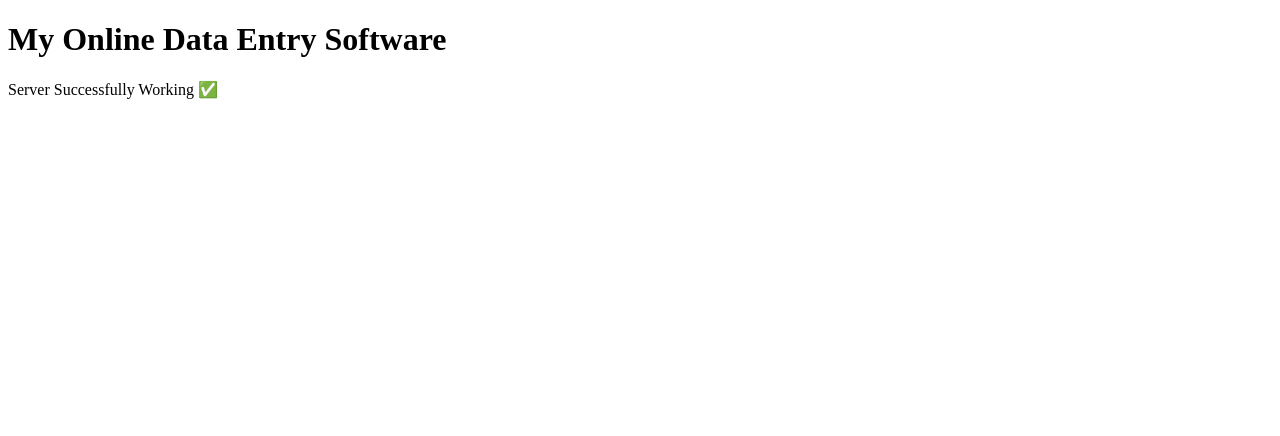
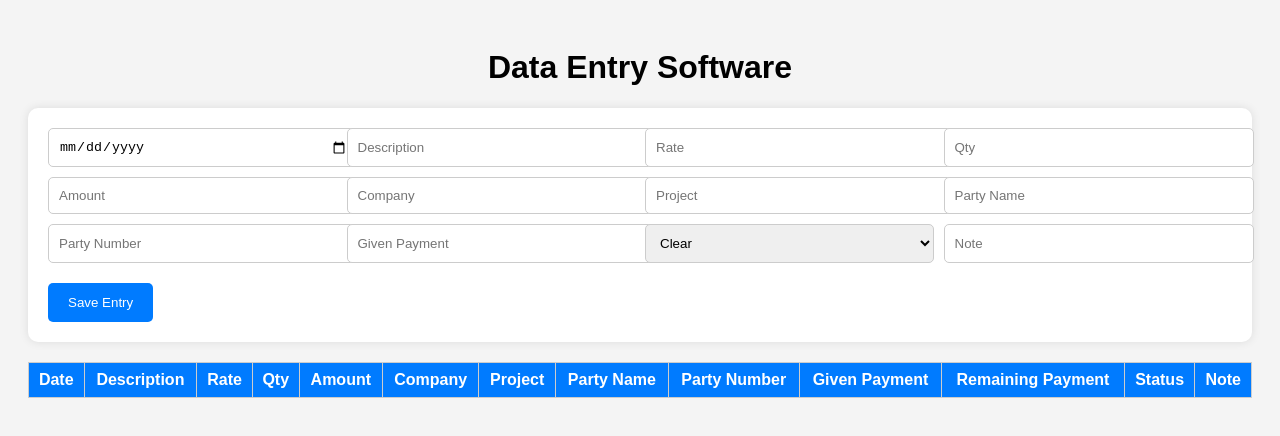
Before and after one commit to softwareweb248-cpu/data-entry-project, a website: page public/index.html in a window 1280 px wide. Drawn offline with Linux system fonts and the light colour scheme.

Commit message:
form added

```diff
--- a/public/index.html
+++ b/public/index.html
@@ -1,13 +1,188 @@
 <!DOCTYPE html>
-<html>
+<html lang="en">
 <head>
-  <title>My Data Entry Software</title>
+  <meta charset="UTF-8">
+  <meta name="viewport" content="width=device-width, initial-scale=1.0">
+  <title>Data Entry Software</title>
+
+  <style>
+
+    body{
+      font-family: Arial;
+      background:#f4f4f4;
+      padding:20px;
+    }
+
+    h1{
+      text-align:center;
+    }
+
+    .form-box{
+      background:white;
+      padding:20px;
+      border-radius:10px;
+      box-shadow:0 0 10px rgba(0,0,0,0.1);
+      margin-bottom:20px;
+    }
+
+    .grid{
+      display:grid;
+      grid-template-columns:repeat(4,1fr);
+      gap:10px;
+    }
+
+    input, select{
+      padding:10px;
+      width:100%;
+      border:1px solid #ccc;
+      border-radius:5px;
+    }
+
+    button{
+      margin-top:20px;
+      padding:12px 20px;
+      border:none;
+      background:#007bff;
+      color:white;
+      border-radius:5px;
+      cursor:pointer;
+    }
+
+    button:hover{
+      background:#0056b3;
+    }
+
+    table{
+      width:100%;
+      border-collapse:collapse;
+      background:white;
+    }
+
+    table th, table td{
+      border:1px solid #ccc;
+      padding:8px;
+      text-align:center;
+    }
+
+    table th{
+      background:#007bff;
+      color:white;
+    }
+
+  </style>
+
 </head>
 <body>
 
-<h1>My Online Data Entry Software</h1>
+<h1>Data Entry Software</h1>
 
-<p>Server Successfully Working ✅</p>
+<div class="form-box">
+
+  <div class="grid">
+
+    <input type="date" id="date">
+
+    <input type="text" id="description" placeholder="Description">
+
+    <input type="number" id="rate" placeholder="Rate">
+
+    <input type="number" id="qty" placeholder="Qty">
+
+    <input type="number" id="amount" placeholder="Amount">
+
+    <input type="text" id="company" placeholder="Company">
+
+    <input type="text" id="project" placeholder="Project">
+
+    <input type="text" id="partyName" placeholder="Party Name">
+
+    <input type="text" id="partyNumber" placeholder="Party Number">
+
+    <input type="number" id="givenPayment" placeholder="Given Payment">
+
+    <select id="status">
+      <option value="Clear">Clear</option>
+      <option value="Pending">Pending</option>
+    </select>
+
+    <input type="text" id="note" placeholder="Note">
+
+  </div>
+
+  <button onclick="addData()">Save Entry</button>
+
+</div>
+
+<table>
+
+  <thead>
+    <tr>
+      <th>Date</th>
+      <th>Description</th>
+      <th>Rate</th>
+      <th>Qty</th>
+      <th>Amount</th>
+      <th>Company</th>
+      <th>Project</th>
+      <th>Party Name</th>
+      <th>Party Number</th>
+      <th>Given Payment</th>
+      <th>Remaining Payment</th>
+      <th>Status</th>
+      <th>Note</th>
+    </tr>
+  </thead>
+
+  <tbody id="tableBody">
+
+  </tbody>
+
+</table>
+
+<script>
+
+function addData(){
+
+  let date = document.getElementById("date").value;
+  let description = document.getElementById("description").value;
+  let rate = document.getElementById("rate").value;
+  let qty = document.getElementById("qty").value;
+  let amount = document.getElementById("amount").value;
+  let company = document.getElementById("company").value;
+  let project = document.getElementById("project").value;
+  let partyName = document.getElementById("partyName").value;
+  let partyNumber = document.getElementById("partyNumber").value;
+  let givenPayment = document.getElementById("givenPayment").value;
+  let status = document.getElementById("status").value;
+  let note = document.getElementById("note").value;
+
+  let remainingPayment = amount - givenPayment;
+
+  let table = document.getElementById("tableBody");
+
+  let row = `
+    <tr>
+      <td>${date}</td>
+      <td>${description}</td>
+      <td>${rate}</td>
+      <td>${qty}</td>
+      <td>${amount}</td>
+      <td>${company}</td>
+      <td>${project}</td>
+      <td>${partyName}</td>
+      <td>${partyNumber}</td>
+      <td>${givenPayment}</td>
+      <td>${remainingPayment}</td>
+      <td>${status}</td>
+      <td>${note}</td>
+    </tr>
+  `;
+
+  table.innerHTML += row;
+
+}
+
+</script>
 
 </body>
 </html>
```
